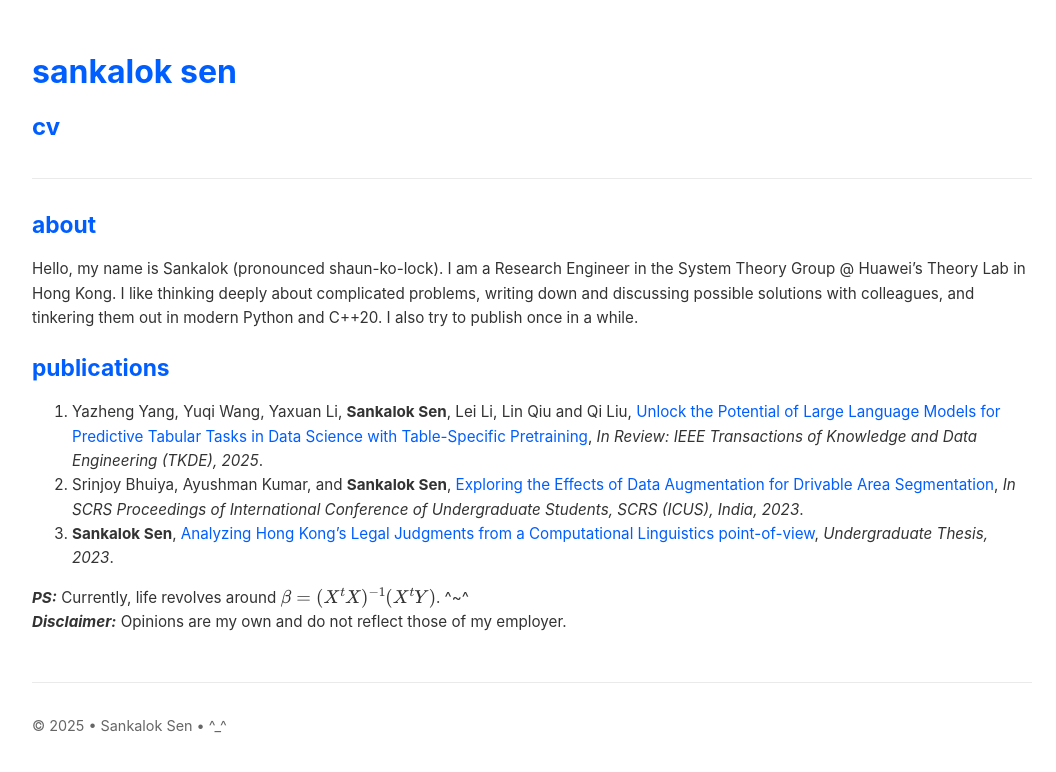
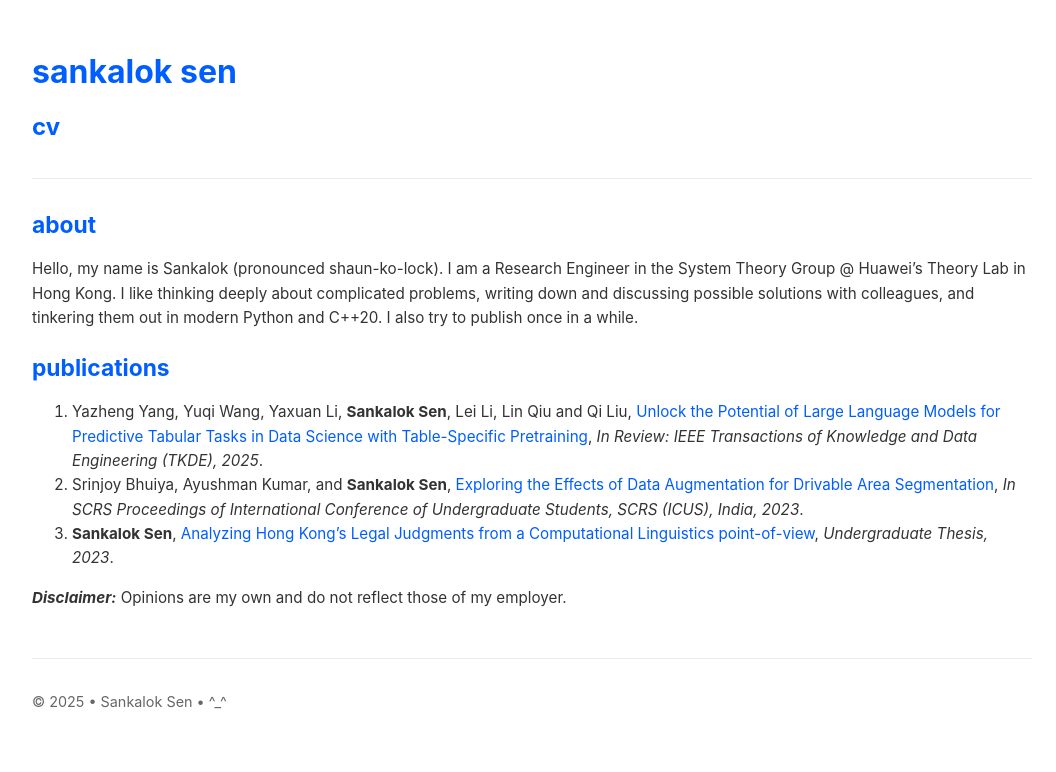
Before and after one commit to sankalok/sankalok.github.io, a Jekyll site: the page built from index.md, in a window 1280 px wide. Shown: the top 772 px of the page, without its empty margins (108-1164 px from the left). Built offline with Jekyll 4.4.1, drawn with Linux system fonts in a browser that asks for light colours.

Commit message:
Update index.md

```diff
--- a/index.md
+++ b/index.md
@@ -24,5 +24,4 @@ Proceedings of International Conference of Undergraduate Students, SCRS (ICUS),
   </li>
 </ol>
 
-**_PS:_** Currently, life revolves around $\beta = (X^t X)^{-1}(X^t Y)$. ^~^ <br>
 **_Disclaimer:_** Opinions are my own and do not reflect those of my employer.
```
